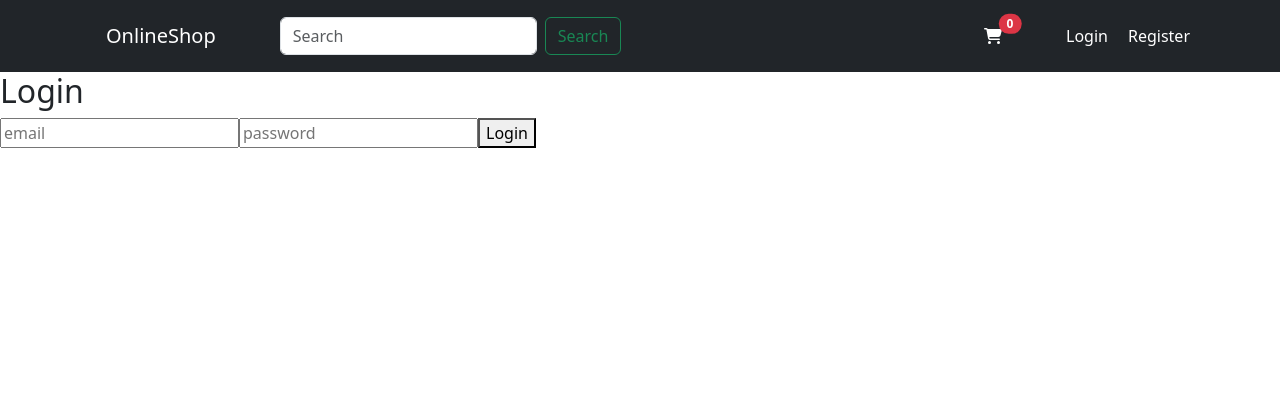
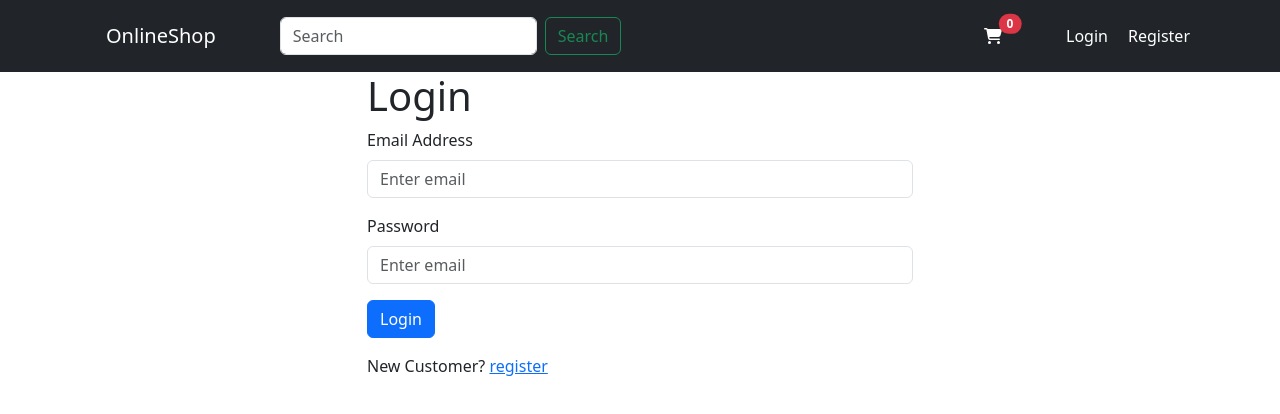
Before and after one commit to dandino4real/onlineShop, a React (Create React App) app: page /login in a window 1280 px wide. Shown: the top 414 px of the page. Built offline with nearby package versions, Linux system fonts and the light colour scheme; no server answers.

Commit message:
added dashboard for admin

```diff
--- a/src/admin/Dashboard.jsx
+++ b/src/admin/Dashboard.jsx
@@ -8,7 +8,7 @@ const Dashboard = () => {
 
   return (
     <>
-      <div style={{display:flex}}>
+      <div>
         <h3>Quick Links</h3>
         <NavLink
           className={({ isActive }) =>
--- a/src/auth/Login.jsx
+++ b/src/auth/Login.jsx
@@ -1,19 +1,23 @@
 import { useEffect, useState } from "react";
 import { useDispatch, useSelector } from "react-redux";
-
+import { Form, Button, Row, Col } from "react-bootstrap";
+import Formcontainer from "../components/FormContainer";
+import Message from "../components/Message";
 import { loginUser } from "../features/authSlice";
 import { useNavigate } from "react-router-dom";
+import { Link } from "react-router-dom";
 
 const Login = () => {
-
   const navigate = useNavigate();
   const dispatch = useDispatch();
   const auth = useSelector((state) => state.auth);
 
-  const [user, setUser] = useState({
+  const [formData, setFormData] = useState({
     email: "",
     password: "",
   });
+
+  const redirect = "/register";
 
   useEffect(() => {
     if (auth._id) {
@@ -23,29 +27,57 @@ const Login = () => {
 
   const handleSubmit = (e) => {
     e.preventDefault();
-    dispatch(loginUser(user));
+    dispatch(loginUser(formData));
   };
 
   return (
-    <>
-      <form onSubmit={handleSubmit}>
-        <h2>Login</h2>
-        <input
-          type="email"
-          placeholder="email"
-          onChange={(e) => setUser({ ...user, email: e.target.value })}
-        />
-        <input
-          type="password"
-          placeholder="password"
-          onChange={(e) => setUser({ ...user, password: e.target.value })}
-        />
-        <button>
+    <Formcontainer>
+      <h1>Login</h1>
+      <Form onSubmit={handleSubmit}>
+        {auth.loginStatus === "rejected" ? (
+          <Message>{auth.loginError}</Message>
+        ) : null}
+        <Form.Group controlId="name" className="mb-3">
+          <Form.Label>Email Address</Form.Label>
+          <Form.Control
+            type="text"
+            name="email"
+            value={formData.email}
+            placeholder="Enter email"
+            onChange={(e) =>
+              setFormData({ ...formData, email: e.target.value })
+            }
+          ></Form.Control>
+        </Form.Group>
+
+        <Form.Group controlId="email" className="mb-3">
+          <Form.Label>Password</Form.Label>
+          <Form.Control
+            type="password"
+            name="password"
+            value={formData.email}
+            placeholder="Enter email"
+            onChange={(e) =>
+              setFormData({ ...formData, password: e.target.value })
+            }
+          ></Form.Control>
+        </Form.Group>
+
+        <Button type="submit" variant="primary">
           {auth.loginStatus === "pending" ? "Submitting..." : "Login"}
-        </button>
-        {auth.loginStatus === "rejected" ? <p>{auth.loginError}</p> : null}
-      </form>
-    </>
+        </Button>
+      </Form>
+
+      <Row>
+        <Col className="py-3">
+          New Customer?{" "}
+          <Link to={redirect ? `/register?redirect=${redirect}` : "/register"}>
+            {" "}
+            register
+          </Link>
+        </Col>
+      </Row>
+    </Formcontainer>
   );
 };
 
--- a/src/components/Card.jsx
+++ b/src/components/Card.jsx
@@ -26,7 +26,7 @@ function ProductsCard({product}) {
       <div style={{ width: "80%", margin: "0 auto" }}>
         <Card.Img
           variant="top"
-          src={product.image}
+          src={product.image.url}
           style={{ height: 250, width: "100%", objectFit: "cover" }}
         />
       </div>
--- a/src/components/Navbar.jsx
+++ b/src/components/Navbar.jsx
@@ -55,9 +55,12 @@ function NavbarComponent() {
 
             {auth._id ? (
               <>
-                <Nav.Link as={Link} to="/admin/summary" className="ms-5 text-white">
-                  Admin
-                </Nav.Link>
+              {auth.isAdmin? (
+                 <Nav.Link as={Link} to="/admin/summary" className="ms-5 text-white">
+                 Admin
+               </Nav.Link>
+              ): null}
+
                 <Nav.Link
                   as={Link}
                   to="/#"
--- a/src/features/cartSlice.js
+++ b/src/features/cartSlice.js
@@ -15,7 +15,7 @@ const cartSlice = createSlice({
   reducers: {
     addToCart(state, action) {
       const itemIndex = state.cartItems.findIndex(
-        (item) => item.id === action.payload.id
+        (item) => item._id === action.payload._id
       );
       if (itemIndex >= 0) {
         state.cartItems[itemIndex].cartQuantity += 1;
@@ -35,7 +35,7 @@ const cartSlice = createSlice({
     },
     decreaseCart(state, action) {
       const itemIndex = state.cartItems.findIndex(
-        (item) => item.id === action.payload.id
+        (item) => item._id === action.payload._id
       );
       if (state.cartItems[itemIndex].cartQuantity > 1) {
         state.cartItems[itemIndex].cartQuantity -= 1;
@@ -44,7 +44,7 @@ const cartSlice = createSlice({
         });
       } else if (state.cartItems[itemIndex].cartQuantity === 1) {
         const nextCartItems = state.cartItems.filter(
-          (cartItem) => cartItem.id !== action.payload.id
+          (cartItem) => cartItem._id !== action.payload._id
         );
         state.cartItems = nextCartItems;
         toast.error(`${action.payload.name} has been removed from your cart`, {
@@ -56,7 +56,7 @@ const cartSlice = createSlice({
     },
     removeFromCart(state, action) {
       const nextCartItems = state.cartItems.filter(
-        (cartItem) => cartItem.id !== action.payload.id
+        (cartItem) => cartItem._id !== action.payload._id
       );
       state.cartItems = nextCartItems;
       localStorage.setItem("cartItems", JSON.stringify(state.cartItems));
--- a/src/pages/Cart.jsx
+++ b/src/pages/Cart.jsx
@@ -63,10 +63,10 @@ const Cart = () => {
             </Col>
           </Row>
           {cart.cartItems?.map(cartItem => (
-            <Row key={cartItem.id} className='py-3' style={{borderTop: "1px solid #000000"}}>
+            <Row key={cartItem._id} className='py-3' style={{borderTop: "1px solid #000000"}}>
               <Col>
                 <div className='container' style={{display:"flex", gap:"10px", }}>
-                  <img src={cartItem.image} alt={cartItem.name} style={{ width: '80px' }} />
+                  <img src={cartItem.image.url} alt={cartItem.name} style={{ width: '80px' }} />
                   <div>
                     <h3 style={{fontSize:'14px'}}>{cartItem.name}</h3>
                     <p>{cartItem.desc}</p>
--- a/src/pages/Home.jsx
+++ b/src/pages/Home.jsx
@@ -1,22 +1,20 @@
 import React from "react";
 import { useGetAllProductsQuery } from "../features/productApi";
 import ProductsCard from "../components/Card";
+import { useSelector } from "react-redux";
 
 const Home = () => {
-  const { data, error, isLoading } = useGetAllProductsQuery();
+  const {items:data, status} = useSelector(state=>state.products)
+  // const { data, error, isLoading } = useGetAllProductsQuery();
   return (
     <div className="container">
-      {error ? (
-        <p>An error occurred...</p>
-      ) : isLoading ? (
-        <p>Loading...</p>
-      ) : data ? (
+      {status === "sucesss" ? (
         <>
           <h2 className="py-5 text-center">New Arrivals</h2>
           <div className="row row-cols-1 row-cols-md-2 row-cols-lg-3">
             {data?.map((product) => (
               <div className="col mb-4">
-                <ProductsCard key={product.id} product={product} />
+                <ProductsCard key={product._id} product={product} />
               </div>
             ))}
           </div>
--- a/src/store/store.js
+++ b/src/store/store.js
@@ -7,7 +7,7 @@ import authReducer, { loadUser } from "../features/authSlice";
 
 const store = configureStore({
     reducer:{
-        // products: productReducer,
+        products: productReducer,
         [productsApi.reducerPath]:productsApi.reducer,
         cart: cartReducer,
         auth:authReducer,
@@ -17,7 +17,7 @@ const store = configureStore({
         return getDefaultMiddleware().concat(productsApi.middleware)
     }
 })
-// store.dispatch(productsFetch())
+store.dispatch(productsFetch())
 store.dispatch(getTotals())
 store.dispatch(loadUser(null))
 
```
